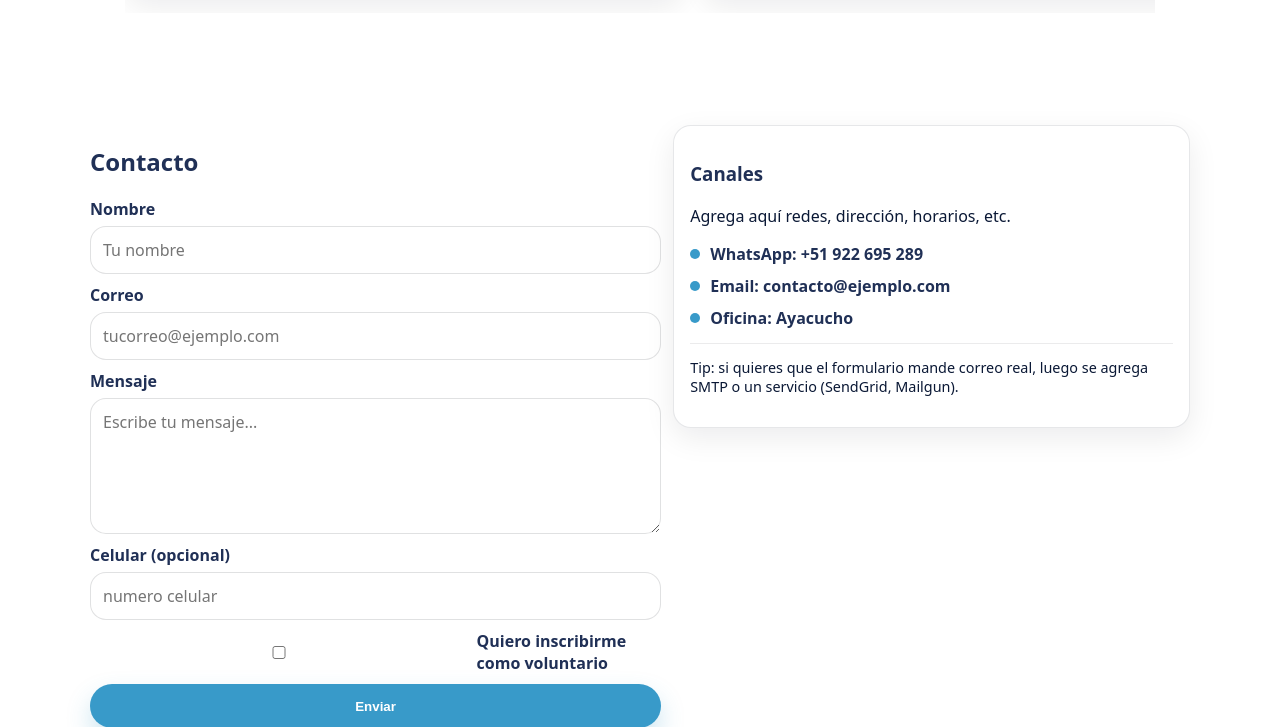
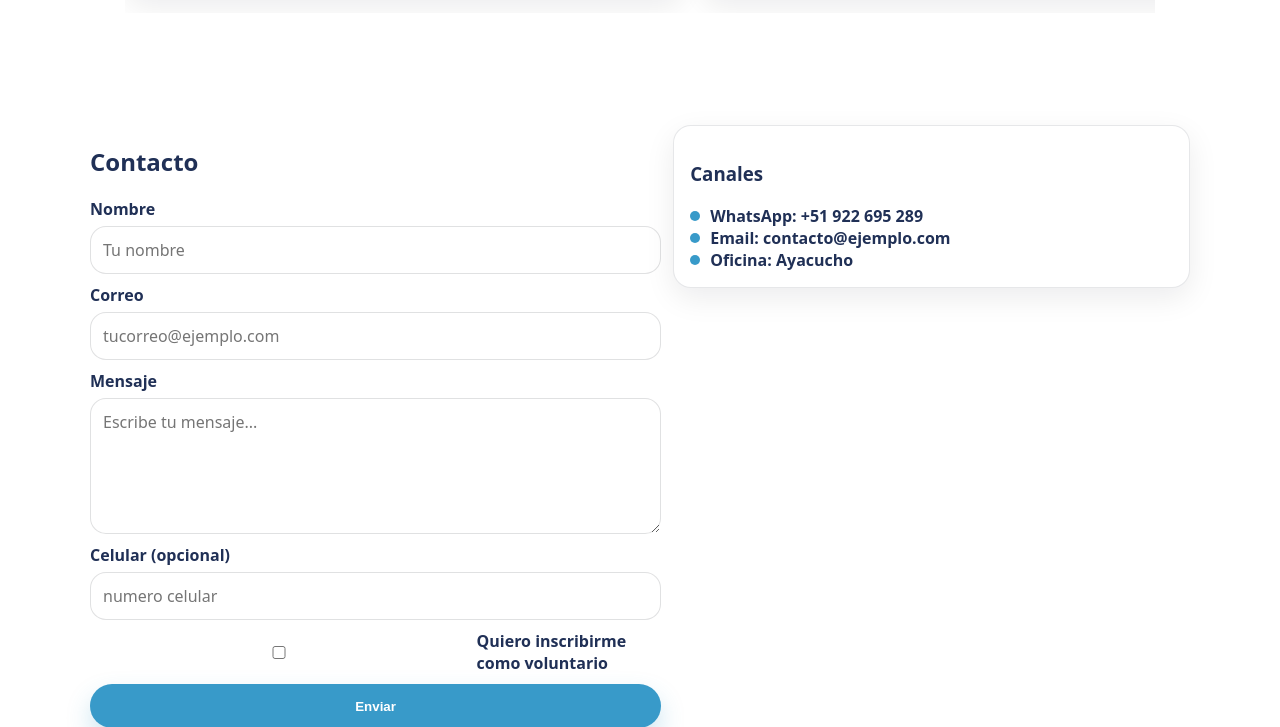
Before and after one commit to ANGELCOR2003/pagina-candidato, a Flask app: page / in a window 1280 px wide. Shown: the part 3787-4514 px from the top of the page. Run offline with Flask 3, Linux system fonts and the light colour scheme.

Commit message:
Agrega gunicorn para Render

```diff
--- a/requirements.txt
+++ b/requirements.txt
@@ -6,6 +6,7 @@ Flask==3.1.2
 Flask-Migrate==4.1.0
 Flask-SQLAlchemy==3.1.1
 greenlet==3.3.1
+gunicorn==25.2.0
 itsdangerous==2.2.0
 Jinja2==3.1.6
 Mako==1.3.10
--- a/templates/index.html
+++ b/templates/index.html
@@ -335,16 +335,12 @@
 
     <div class="contact-side card">
       <h3>Canales</h3>
-      <p class="muted">Agrega aquí redes, dirección, horarios, etc.</p>
-      <div class="contact-items gotham-bold">
         <div class= "contact-item"><span class="dot"></span> WhatsApp: +51 922 695 289</div>
         <div class="contact-item"><span class="dot"></span> Email: contacto@ejemplo.com</div>
         <div class="contact-item"><span class="dot"></span> Oficina: Ayacucho</div>
       </div>
       <div class="divider"></div>
-      <p class="muted small">
-        Tip: si quieres que el formulario mande correo real, luego se agrega SMTP o un servicio (SendGrid, Mailgun).
-      </p>
+
     </div>
   </div>
 </section>
```
